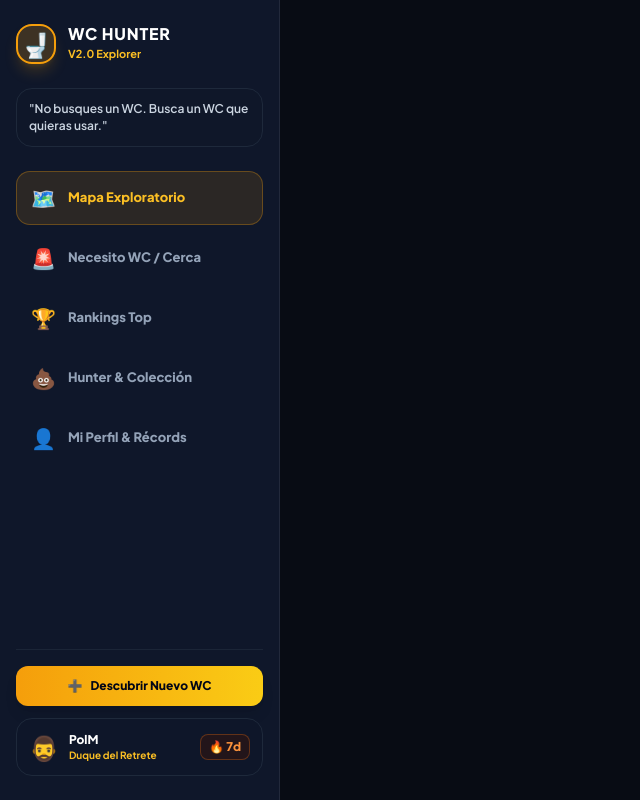
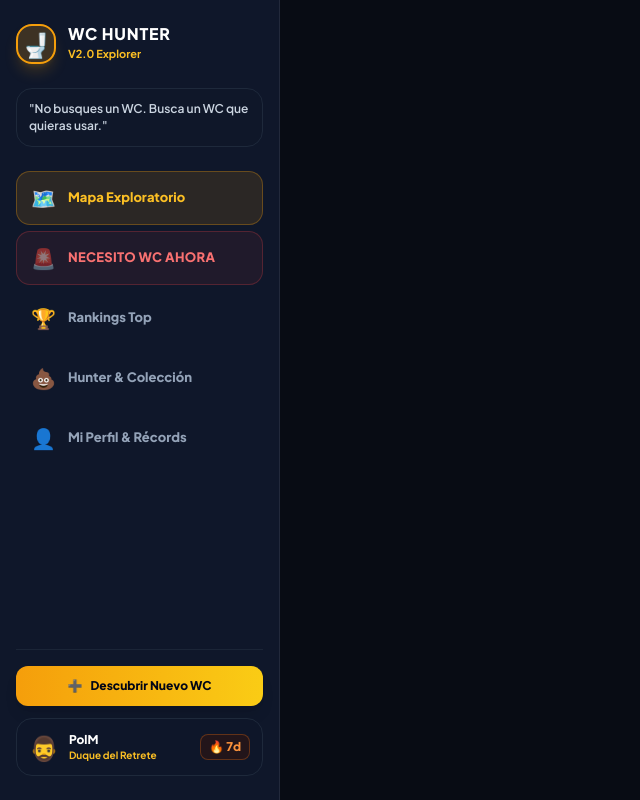
Before and after one commit to PolMestrichPalau/wc-hunter, a plain HTML site: page index.html in a window 1280 px wide. Shown: the whole page, without its empty margins (0-640 px from the left). Drawn offline with nearby package versions, Linux system fonts and the light colour scheme.

Commit message:
auto: sincronizacion automatica [2026-09-16 19:00:25]

```diff
--- a/index.html
+++ b/index.html
@@ -73,9 +73,10 @@
           <span>Mapa Exploratorio</span>
         </button>
 
-        <button class="sidebar-link" data-tab="near">
-          <span class="text-xl">🚨</span>
-          <span>Necesito WC / Cerca</span>
+        <!-- Botón de Emergencia Destacado en el Sidebar -->
+        <button class="sidebar-link sidebar-panic-link" data-tab="near">
+          <span class="text-xl animate-pulse">🚨</span>
+          <span class="tracking-wide">NECESITO WC AHORA</span>
         </button>
 
         <button class="sidebar-link" data-tab="rankings">
@@ -102,7 +103,7 @@
         </button>
 
         <!-- Mini-Widget del Usuario Hunter -->
-        <div id="sidebar-user-card" class="bg-slate-900/90 rounded-2xl p-3 border border-slate-800 flex items-center justify-between">
+        <div id="sidebar-user-card" class="bg-slate-900/90 rounded-2xl p-3 border border-slate-800 flex items-center justify-between cursor-pointer hover:border-slate-700 transition">
           <div class="flex items-center gap-2.5">
             <span class="text-2xl" id="sidebar-avatar">🧔‍♂️</span>
             <div class="min-w-0">
@@ -132,16 +133,17 @@
       <!-- Modal Formulario Añadir WC -->
       <div id="add-modal-container"></div>
 
-      <!-- Barra de Navegación Inferior Móvil (Dock) -->
+      <!-- Barra de Navegación Inferior Móvil (Dock) con Pestaña de Emergencia Resaltada -->
       <nav id="bottom-nav">
         <button class="nav-tab-btn active" data-tab="map" title="Mapa">
           <span class="nav-icon">🗺️</span>
           <span>MAPA</span>
         </button>
 
-        <button class="nav-tab-btn" data-tab="near" title="Cerca">
+        <!-- Botón de Emergencia Destacado en el Dock Móvil -->
+        <button class="nav-tab-btn nav-tab-panic" data-tab="near" title="Emergencia">
           <span class="nav-icon">🚨</span>
-          <span>NECESITO WC</span>
+          <span>URGENCIA</span>
         </button>
 
         <button class="nav-tab-btn" data-tab="rankings" title="Rankings">
```
